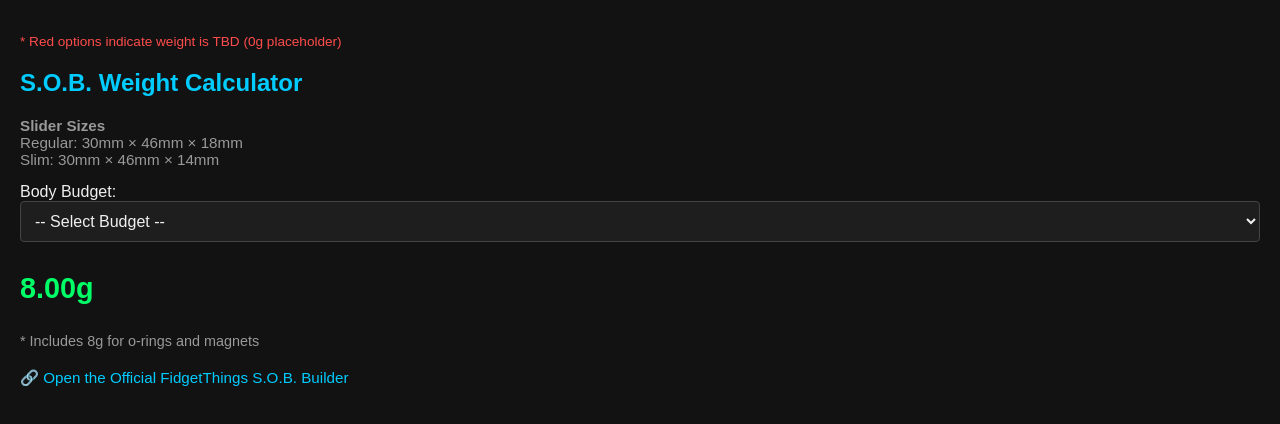
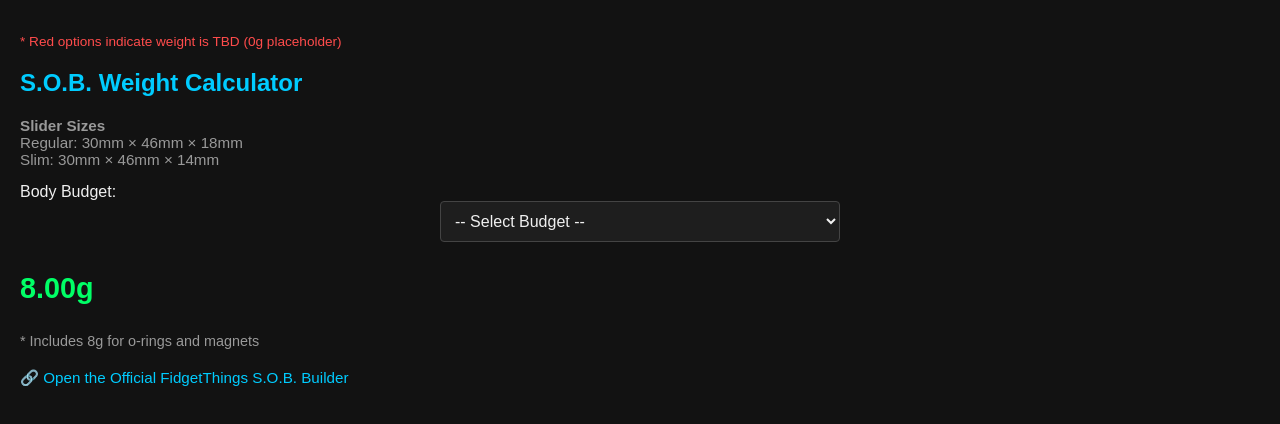
Before and after one commit to adubsandbox/slider-builder, a plain HTML site: page index.html in a window 1280 px wide. Drawn offline with Linux system fonts and the light colour scheme.

Commit message:
Update index.html
Updated interface for desktop

```diff
--- a/index.html
+++ b/index.html
@@ -34,6 +34,10 @@
       text-align: left;
     }
     select {
+      max-width: 400px;
+      display: block;
+      margin: 0 auto;
+
       width: 100%;
       padding: 10px;
       font-size: 1rem;
@@ -41,6 +45,7 @@
       color: #f0f0f0;
       border: 1px solid #444;
       border-radius: 4px;
+
     }
     h3 {
       margin-top: 30px;
```
